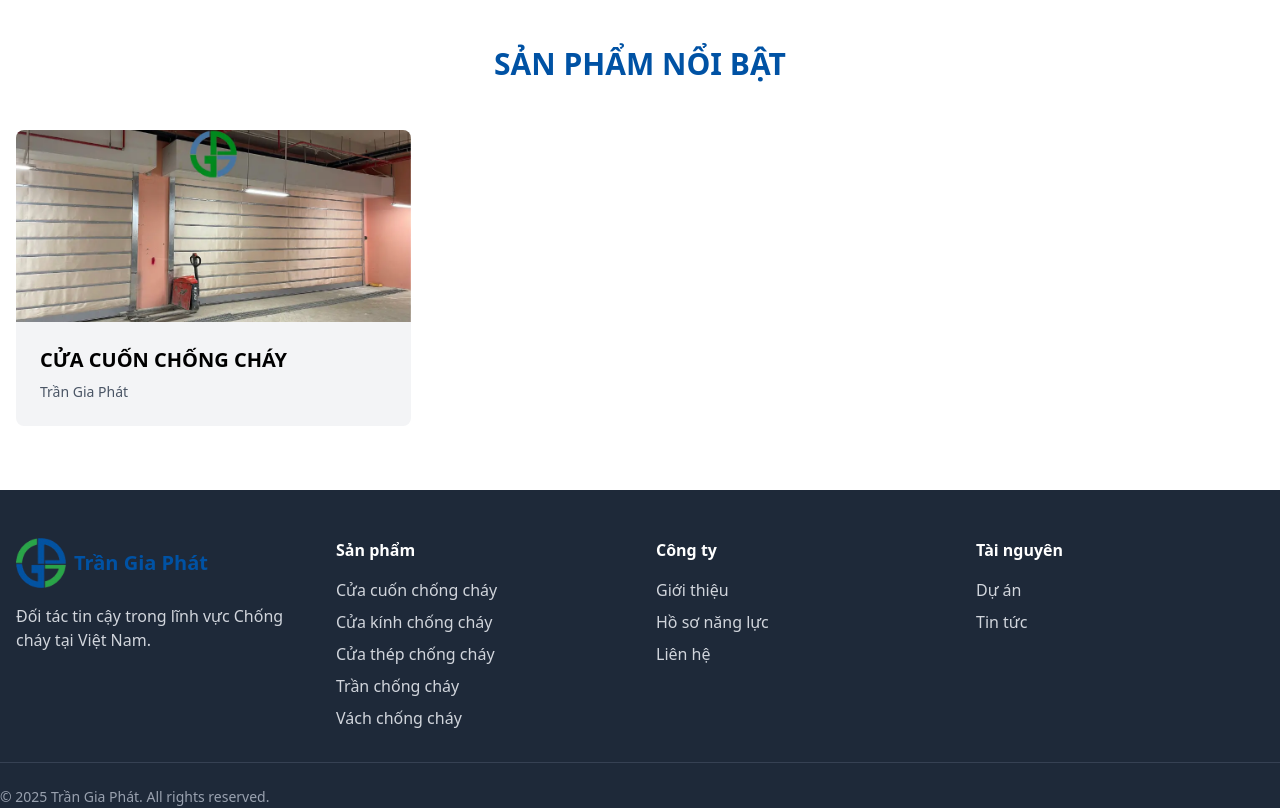
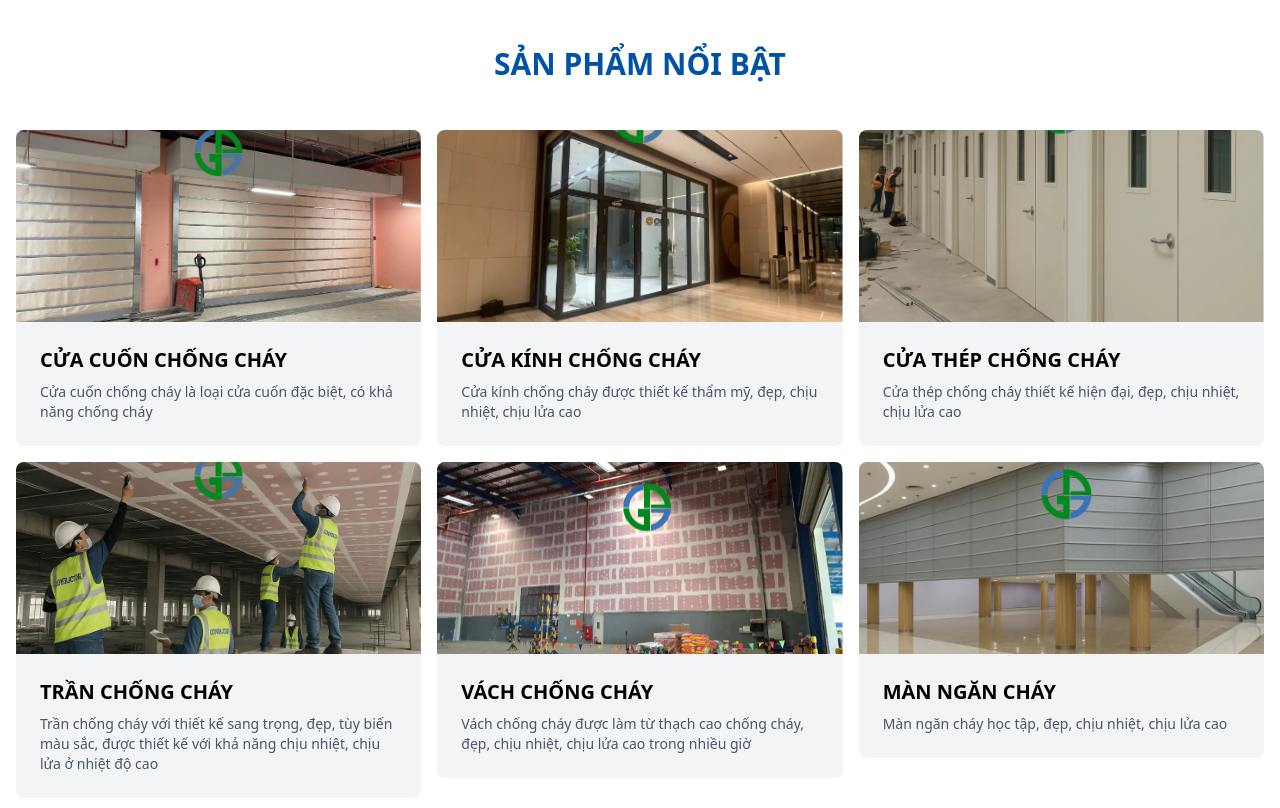
Before and after one commit to pulmaWave/seo-company-website, a Next.js app: page / in a window 1280 px wide. Shown: the part 1840-2648 px from the top of the page. Built offline with nearby package versions, Linux system fonts and the light colour scheme.

Commit message:
:lipstick: Add highlight products

```diff
--- a/app/ho-so-nang-luc/page.tsx
+++ b/app/ho-so-nang-luc/page.tsx
@@ -127,7 +127,7 @@ export default function CapabilityProfilePage() {
           <a
             href='/Ho-so-nang-luc-Catalogue-Tran-Gia-Phat.pdf'
             download
-            className='bg-secondary text-white px-4 py-2 rounded transition-colors'
+            className='bg-secondary text-white px-4 py-2 rounded hover:scale-105 transition-transform duration-200 font-semibold inline-block'
           >
             Tải xuống
           </a>
--- a/app/page.tsx
+++ b/app/page.tsx
@@ -1,5 +1,6 @@
 import Image from 'next/image'
 import Link from 'next/link'
+import products from '@/data/products.json'
 
 import { Metadata } from 'next'
 export const metadata: Metadata = {
@@ -189,30 +190,38 @@ export default function HomePage() {
           </div>
         </div>
       </section>
-      {/* Latest Articles */}
+      {/* Products Section */}
       <section className='py-8 md:py-16 bg-white'>
         <div className='max-w-7xl mx-auto px-4'>
           <h2 className='text-3xl font-bold text-center mb-12 text-primary'>
             SẢN PHẨM NỔI BẬT
           </h2>
-          <div className='grid md:grid-cols-2 lg:grid-cols-3 gap-8'>
-            <Link href='/san-pham/cua-cuon-chong-chay' className='group'>
+          <div className='grid grid-cols-1 md:grid-cols-2 lg:grid-cols-3 gap-4'>
+            {products.slice(0, 6).map((product) => (
+              <Link
+                key={product.href}
+                href={`/san-pham/${product.href}`}
+                className='group'
+              >
                 <div className='bg-gray-100 rounded-lg overflow-hidden'>
                   <Image
-                  src='/cua-cuon-chong-chay/cua-cuon-chong-chay.webp'
-                  alt='Dự án Cửa cuốn chống cháy tại nhà ga T3 - Sân bay Tân Sơn Nhất'
+                    src={product.image}
+                    alt={product.alt}
                     width={300}
                     height={200}
                     className='w-full h-48 object-cover group-hover:scale-105 transition-transform duration-300'
                   />
                   <div className='p-6'>
-                  <h3 className='text-xl font-semibold mb-2 group-hover:text-blue-600'>
-                    CỬA CUỐN CHỐNG CHÁY
+                    <h3 className='text-xl font-semibold mb-2 group-hover:text-blue-600 uppercase'>
+                      {product.name}
                     </h3>
-                  <p className='text-gray-600 text-sm'>Trần Gia Phát</p>
+                    <p className='text-gray-600 text-sm'>
+                      {product.description}
+                    </p>
                   </div>
                 </div>
               </Link>
+            ))}
           </div>
         </div>
       </section>
--- a/data/products.json
+++ b/data/products.json
@@ -33,5 +33,12 @@
         "image": "/vach-chong-chay/vach-chong-chay.webp",
         "alt": "vach-chong-chay",
         "description": "Vách chống cháy được làm từ thạch cao chống cháy, đẹp, chịu nhiệt, chịu lửa cao trong nhiều giờ"
+    },
+    {
+        "name": "Màn ngăn cháy",
+        "href": "/man-ngan-chay",
+        "image": "/man-ngan-chay/man-ngan-chay.webp",
+        "alt": "man-ngan-chay",
+        "description": "Màn ngăn cháy học tập, đẹp, chịu nhiệt, chịu lửa cao"
     }
 ]
```
Also changed, not shown: public/man-ngan-chay/man-ngan-chay.webp (added). Lines whose indentation alone changed are shown as unchanged.
